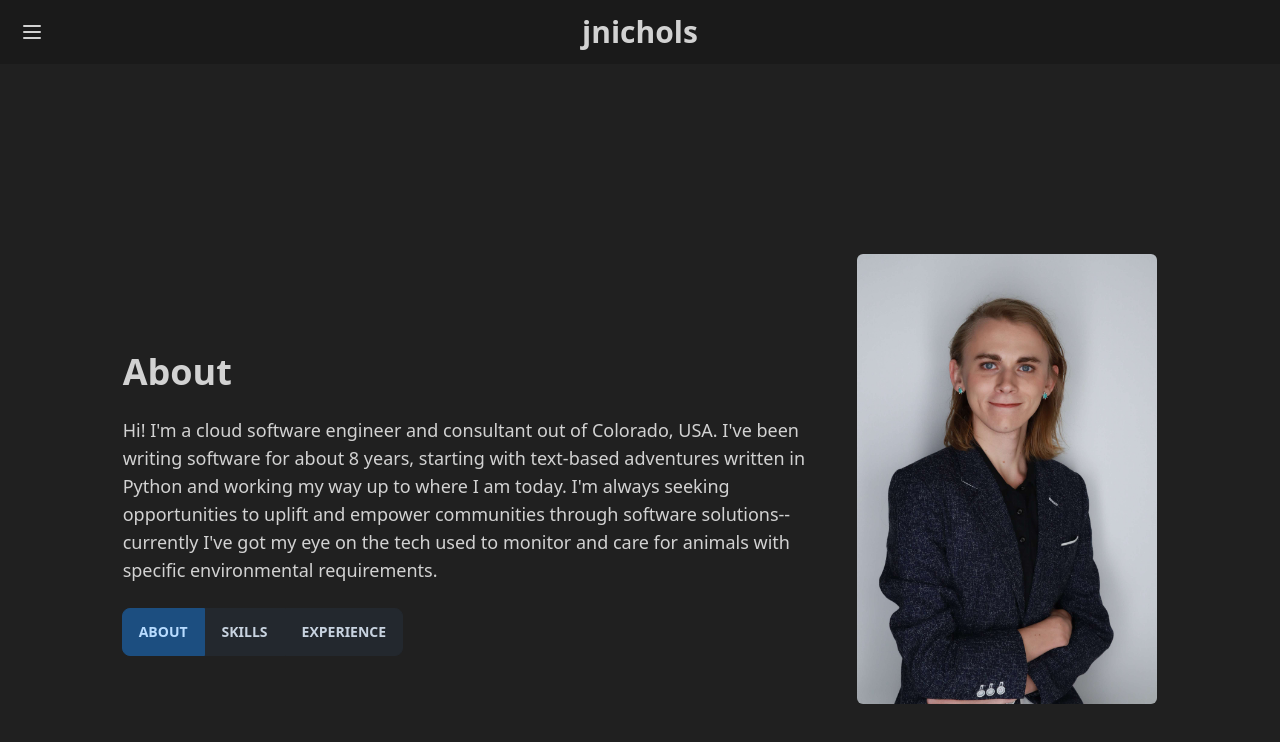
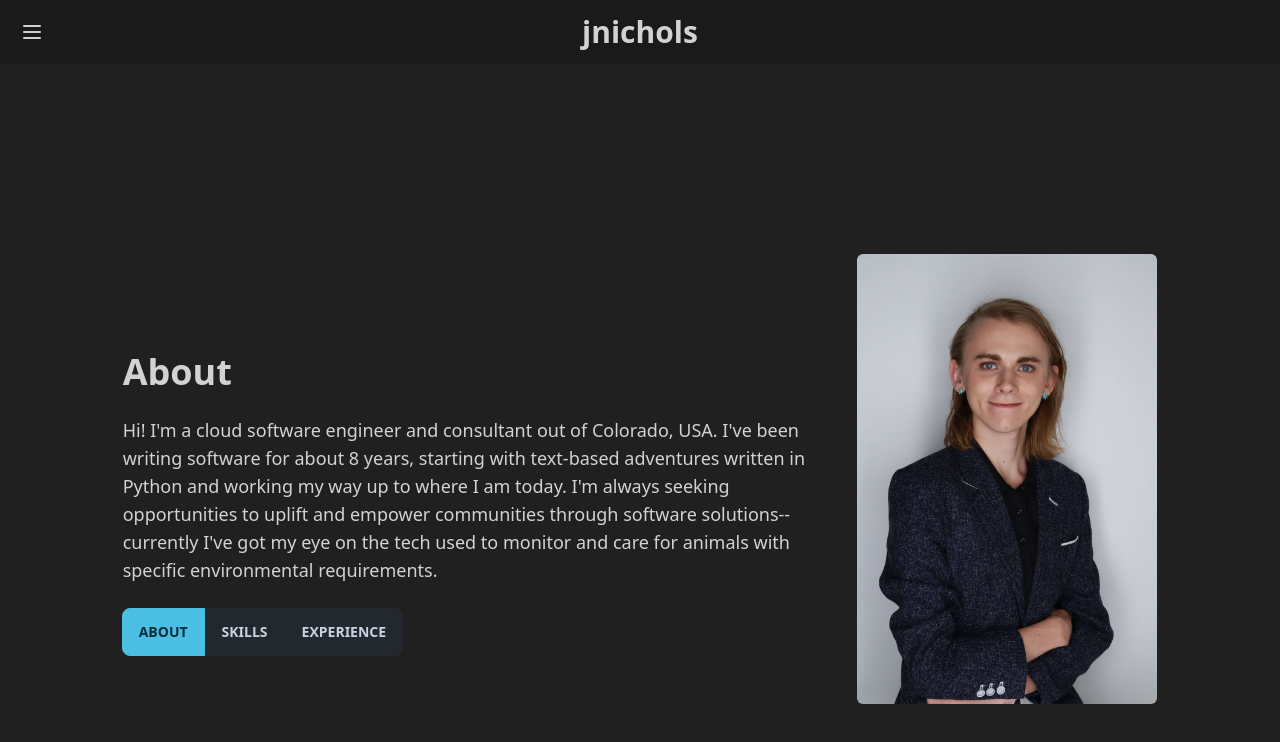
Before and after one commit to jnichols-git/jnichols-dev-website, a Next.js app: page / in a window 1280 px wide. Shown: the top 742 px of the page. Built offline with nearby package versions, Linux system fonts and the light colour scheme.

Commit message:
a few style consistency changes

```diff
--- a/app/blog/blog.tsx
+++ b/app/blog/blog.tsx
@@ -29,9 +29,9 @@ function tags_badges(arg0 : any) {
   if(tags == null || tags.length == 0) {
     return <br/>
   } else {
-    return <div className="flex flex-row">
+    return <div className="flex flex-row gap-1">
       {tags.map((tag) => {
-        return <div key={tag} className="badge badge-secondary">{tag}</div>
+        return <div key={tag} className="badge badge-primary text-content-primary p-3">{tag}</div>
       })}
     </div>
   }
--- a/app/blog/post/[post_id]/[version_id]/page.tsx
+++ b/app/blog/post/[post_id]/[version_id]/page.tsx
@@ -35,7 +35,7 @@ function VersionSelect(
                     if(AvID == vID) {
                         return <li key={AvID}><a className="text-accent">{AvID}</a></li>
                     } else {
-                        return <li key={AvID}><a href={`/blog/post/${pID}/${AvID}`}>{AvID}</a></li>
+                        return <li key={AvID}><a className="text-neutral-content" href={`/blog/post/${pID}/${AvID}`}>{AvID}</a></li>
                     }
                 })}
             </ul>
--- a/app/global.css
+++ b/app/global.css
@@ -20,6 +20,6 @@
         @apply text-lg;
     }
     article {
-        @apply py-10 mx-6 prose prose-sm max-w-none lg:prose-xl lg:max-w-prose;
+        @apply py-10 mx-6 prose prose-sm max-w-none lg:prose-xl lg:max-w-prose prose-a:link prose-a:link-primary prose-a:link-hover;
     }
 }
--- a/tailwind.config.js
+++ b/tailwind.config.js
@@ -15,6 +15,7 @@ module.exports = {
       {
         j: {
           ...require("daisyui/src/colors/themes")["[data-theme=business]"],
+          "primary": "#4bbfe3",
           "--rounded-box": "0.5rem",
           "--rounded-badge": "0.5rem",
           "--rounded-btn": "0.5rem"
```
